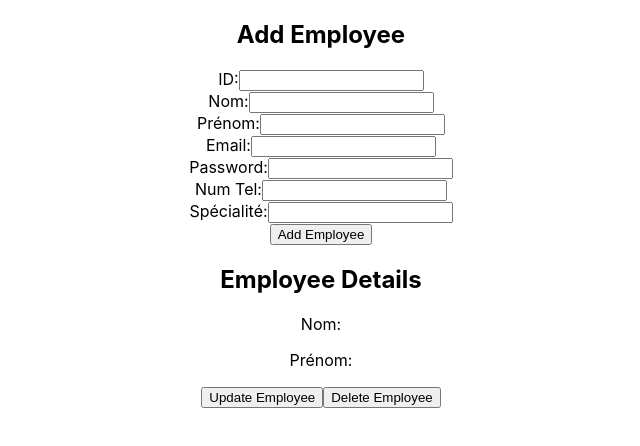
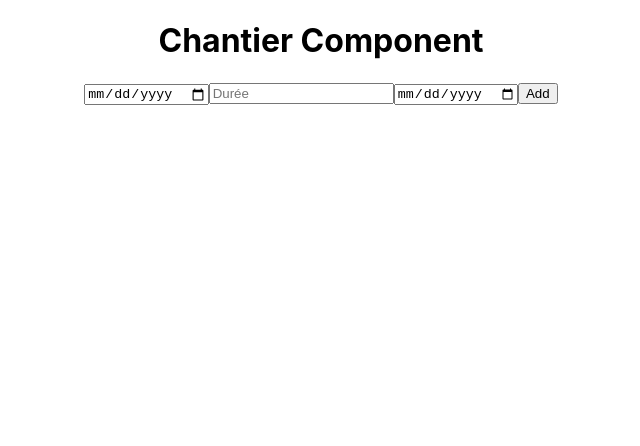
Before and after one commit to nourthabet2002/frontpfe, a React (Create React App) app in the folder frontend/: page / in a window 1280 px wide. Shown: the top 446 px of the page, without its empty margins (319-959 px from the left). Built offline with nearby package versions, Linux system fonts and the light colour scheme.

Commit message:
Your descriptive commit message here

```diff
--- a/frontend/src/App.js
+++ b/frontend/src/App.js
@@ -1,11 +1,11 @@
 import logo from './logo.svg';
 import './App.css';
-import Chef from './Chef'
+import Chantier from './Chantier'
 
 function App() {
   return (
     <div className="App">
-      <Chef/>
+      <Chantier/>
     </div>
   );
 }
--- /dev/null
+++ b/frontend/src/Chantier.jsx
@@ -0,0 +1,99 @@
+import React, { useState } from 'react';
+import axios from 'axios';
+
+function ChantierComponent() {
+    const [chantiers, setChantiers] = useState([]);
+    const [datedebut, setDatedebut] = useState('');
+    const [duree, setDuree] = useState('');
+    const [datefin, setDatefin] = useState('');
+    const [editId, setEditId] = useState(null);
+    const [error, setError] = useState('');
+
+    const addChantier = () => {
+        if (!datedebut || !duree || !datefin) {
+            setError('Please fill in all fields');
+            return;
+        }
+
+        axios.post('http://localhost:7000/chantier/add', { datedebut, duree, datefin })
+            .then(response => {
+                setChantiers([...chantiers, response.data]);
+                clearInputFields();
+            })
+            .catch(error => {
+                console.error('Error adding chantier:', error);
+            });
+    };
+
+    const deleteChantier = (id) => {
+        axios.delete(`http://localhost:7000/chantier/${id}`)
+            .then(() => {
+                setChantiers(chantiers.filter(chantier => chantier._id !== id));
+            })
+            .catch(error => {
+                console.error('Error deleting chantier:', error);
+            });
+    };
+
+    const updateChantier = (id) => {
+        if (!datedebut || !duree || !datefin) {
+            setError('Please fill in all fields');
+            return;
+        }
+
+        axios.put(`http://localhost:7000/chantier/${id}`, { datedebut, duree, datefin })
+            .then(response => {
+                setChantiers(chantiers.map(chantier => {
+                    if (chantier._id === id) {
+                        return response.data;
+                    }
+                    return chantier;
+                }));
+                clearInputFields();
+                setEditId(null);
+            })
+            .catch(error => {
+                console.error('Error updating chantier:', error);
+            });
+    };
+
+    const clearInputFields = () => {
+        setDatedebut('');
+        setDuree('');
+        setDatefin('');
+        setError('');
+    };
+
+    const editChantier = (chantier) => {
+        setDatedebut(chantier.datedebut);
+        setDuree(chantier.duree);
+        setDatefin(chantier.datefin);
+        setEditId(chantier._id);
+        setError('');
+    };
+
+    return (
+        <div>
+            <h1>Chantier Component</h1>
+            <div>
+                <input type="date" value={datedebut} onChange={(e) => setDatedebut(e.target.value)} placeholder="Date Début" />
+                <input type="text" value={duree} onChange={(e) => setDuree(e.target.value)} placeholder="Durée" />
+                <input type="date" value={datefin} onChange={(e) => setDatefin(e.target.value)} placeholder="Date Fin" />
+                <button onClick={editId ? () => updateChantier(editId) : addChantier}>{editId ? 'Update' : 'Add'}</button>
+                {editId && <button onClick={() => { clearInputFields(); setEditId(null); }}>Cancel</button>}
+            </div>
+            {error && <div style={{ color: 'red' }}>{error}</div>}
+            <ul>
+                {chantiers.map(chantier => (
+                    <li key={chantier._id}>
+                        {chantier.datedebut} - {chantier.duree} - {chantier.datefin}
+                        <button onClick={() => deleteChantier(chantier._id)}>Delete</button>
+                        <button onClick={() => editChantier(chantier)}>Edit</button>
+                    </li>
+                ))}
+            </ul>
+        </div>
+    );
+}
+
+export default ChantierComponent;
```
